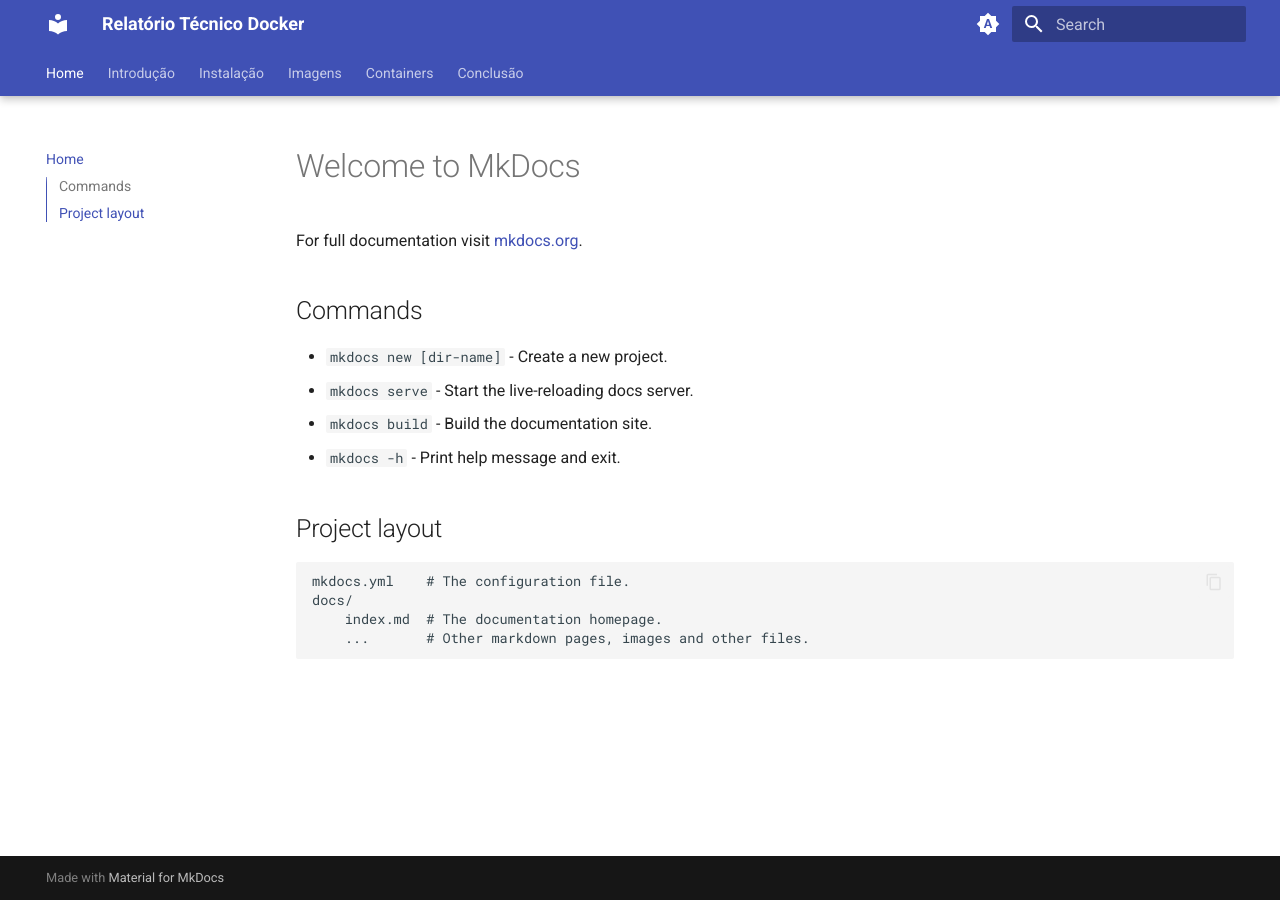
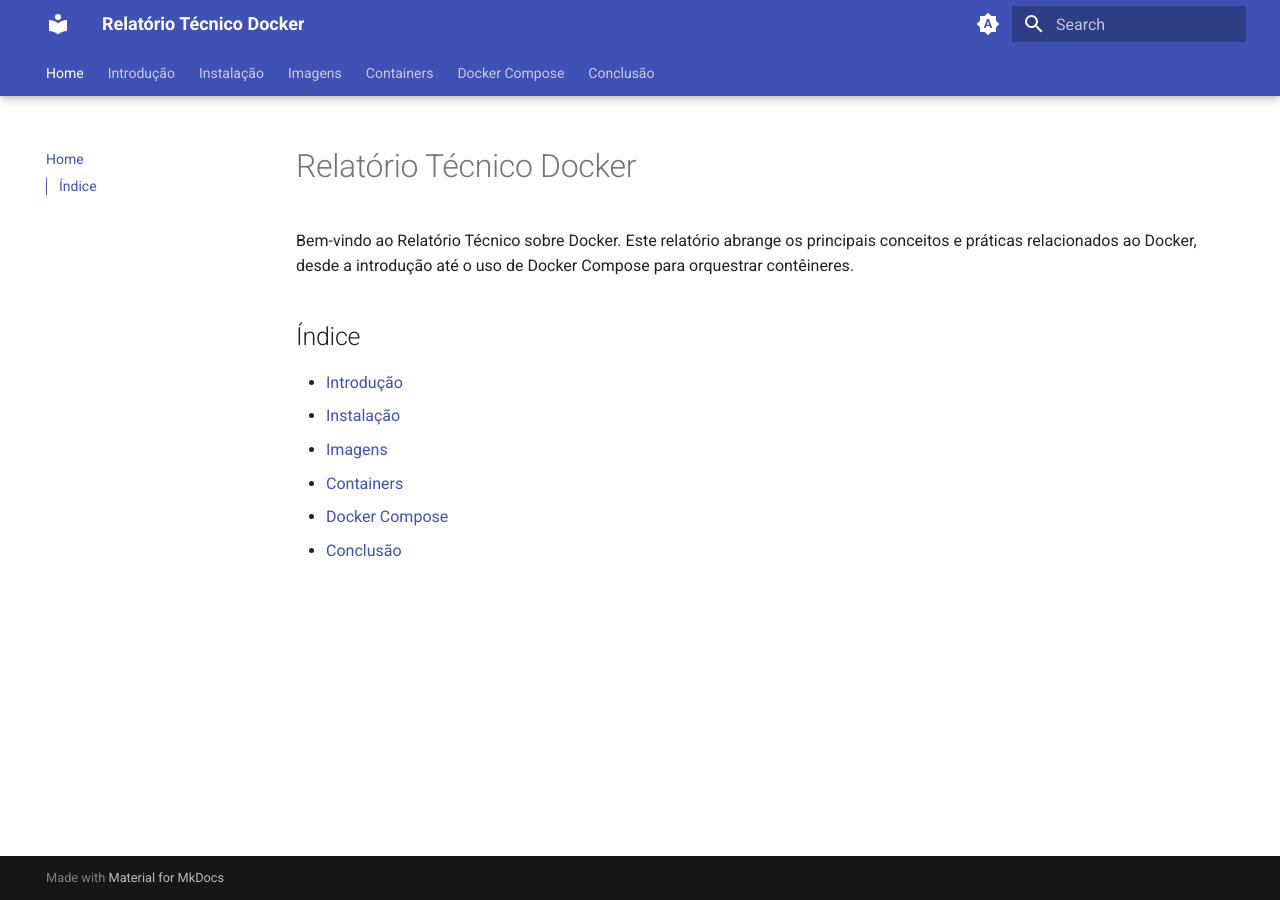
Before and after one commit to erick-escape/docker_relatorio_tecnico, an MkDocs documentation site: the page built from docs/index.md, in a window 1280 px wide. Built offline with MkDocs 1.6.1 and Material for MkDocs 9.7.7, drawn with Linux system fonts in a browser that asks for light colours.

Commit message:
feat: add image doc

```diff
--- a/docs/index.md
+++ b/docs/index.md
@@ -1,17 +1,12 @@
-# Welcome to MkDocs
+# Relatório Técnico Docker
 
-For full documentation visit [mkdocs.org](https://www.mkdocs.org).
+Bem-vindo ao Relatório Técnico sobre Docker. Este relatório abrange os principais conceitos e práticas relacionados ao Docker, desde a introdução até o uso de Docker Compose para orquestrar contêineres.
 
-## Commands
+## Índice
 
-* `mkdocs new [dir-name]` - Create a new project.
-* `mkdocs serve` - Start the live-reloading docs server.
-* `mkdocs build` - Build the documentation site.
-* `mkdocs -h` - Print help message and exit.
-
-## Project layout
-
-    mkdocs.yml    # The configuration file.
-    docs/
-        index.md  # The documentation homepage.
-        ...       # Other markdown pages, images and other files.
+- [Introdução](docker-introducao.md)
+- [Instalação](docker-instalacao.md)
+- [Imagens](docker-imagens.md)
+- [Containers](docker-containers.md)
+- [Docker Compose](docker-compose.md)
+- [Conclusão](conclusao.md)
--- a/mkdocs.yml
+++ b/mkdocs.yml
@@ -37,6 +37,7 @@
   - Instalação: docker-instalacao.md
   - Imagens: docker-imagens.md
   - Containers: docker-containers.md
+  - Docker Compose: docker-compose.md
   - Conclusão: conclusao.md
 markdown_extensions:
   - def_list
```
Also changed, not shown: README.md (+47 -2 lines), docs/docker-imagens.md (added, +157 -0 lines), docs/docker-instalacao.md (+7 -7 lines).
